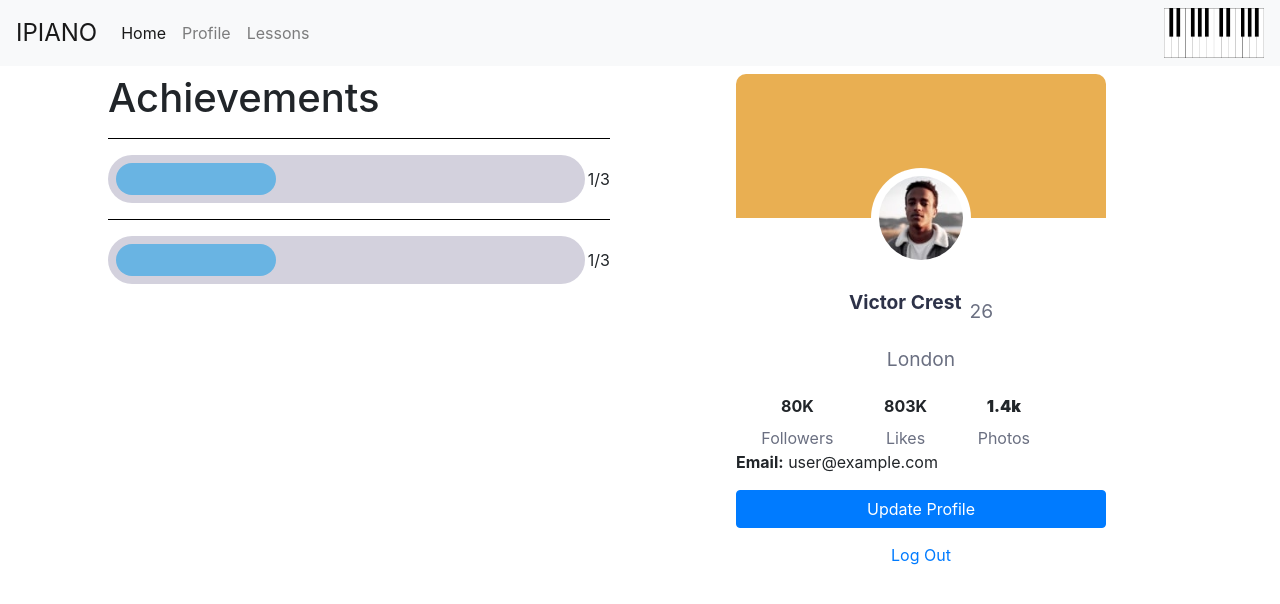
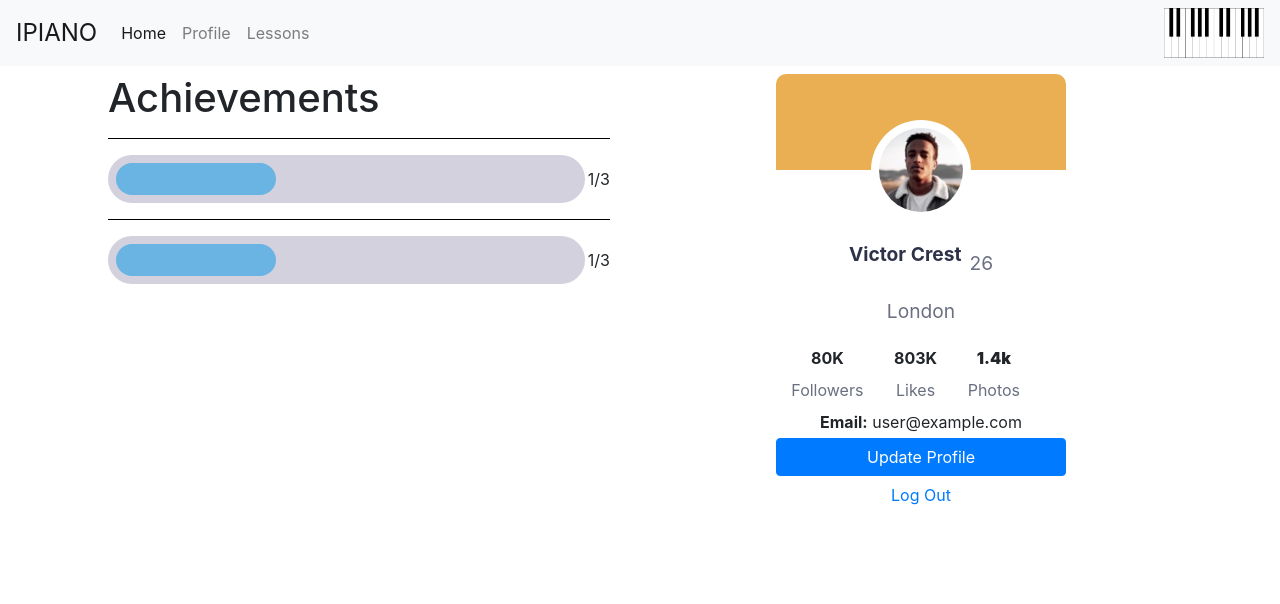
Before and after one commit to adbahrani/IPanio, a React (Create React App) app: page /profile in a window 1280 px wide. Shown: the top 604 px of the page. Built offline with nearby package versions, Linux system fonts and the light colour scheme; no server answers; sample sign-in values are in the browser's storage; what react-piano would draw is missing.

Commit message:
Clean up

```diff
--- a/src/components/ProfileCard/profilecard.scss
+++ b/src/components/ProfileCard/profilecard.scss
@@ -2,8 +2,8 @@
   .container {
     // border: 1px solid black;
     background-color: white;
-    height: 30rem;
-    width: 25rem;
+    height: 20rem;
+    width: 20rem;
     border-radius: 10px;
     // max-width: 90%;
     .header {
@@ -26,7 +26,6 @@
     }
     .content {
       margin-top: 70px;
-
     }
 
     .name {
--- a/src/components/profile.jsx
+++ b/src/components/profile.jsx
@@ -22,11 +22,14 @@ export default function Profile() {
   return (
     <div className="w-100" sytle={{ maxWidth: "400px" }}>
       {error && <Alert variant="danger">{error}</Alert>}
-      <strong>Email:</strong> {currentUser.email}
-      <Link to="/update-profile" className="btn btn-primary w-100 mt-3">
+      <div className="text-center pt-2">
+        <strong>Email:</strong> {currentUser.email}
+      </div>
+
+      <Link to="/update-profile" className="btn btn-primary w-100 mt-1">
         Update Profile
       </Link>
-      <div className="w-100 text-center mt-2">
+      <div className="w-100 text-center ">
         <Button variant="link" onClick={handleLogout}>
           Log Out
         </Button>
```
Also changed, not shown: 1 other file (tests, documents, lock files or other folders).
